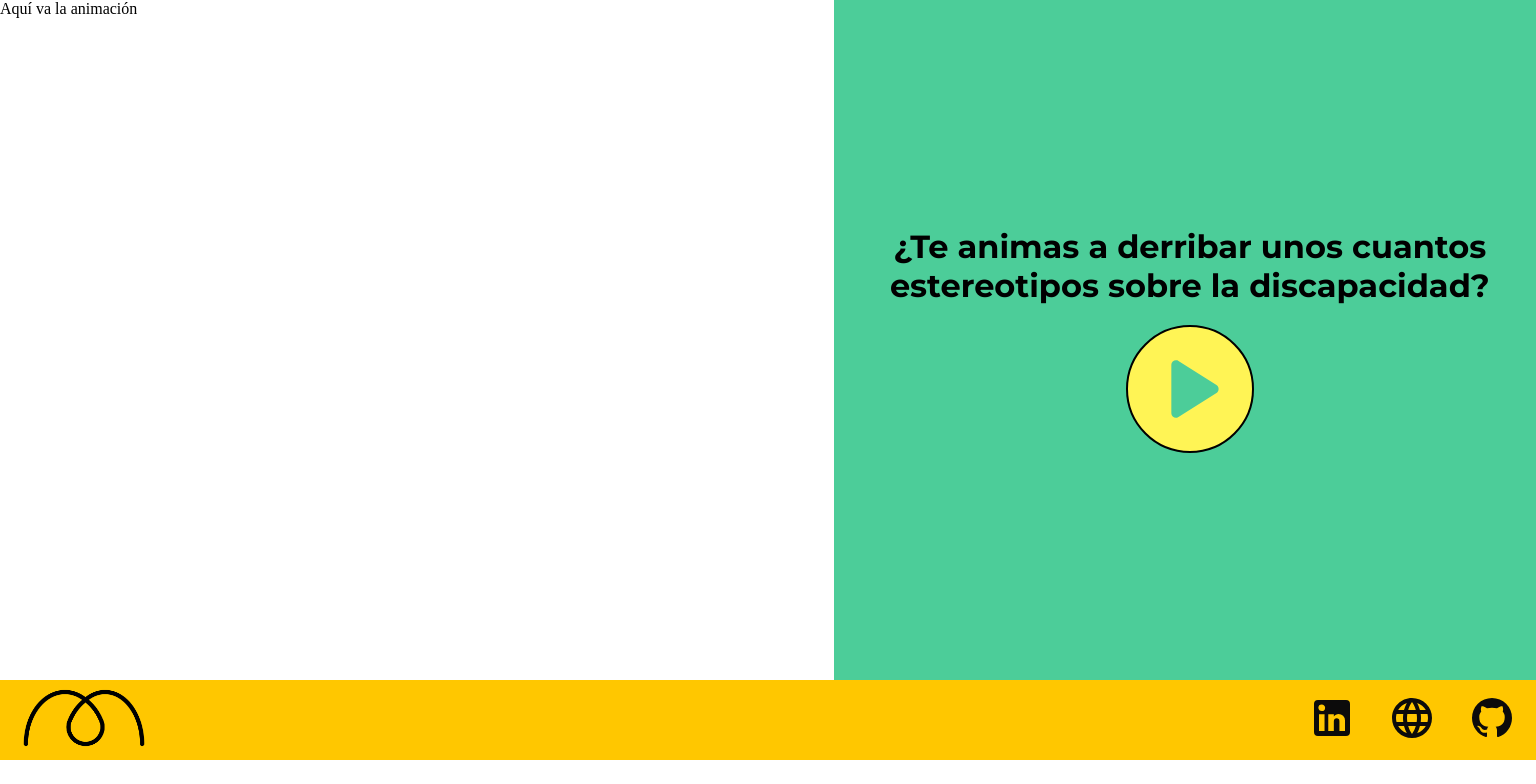
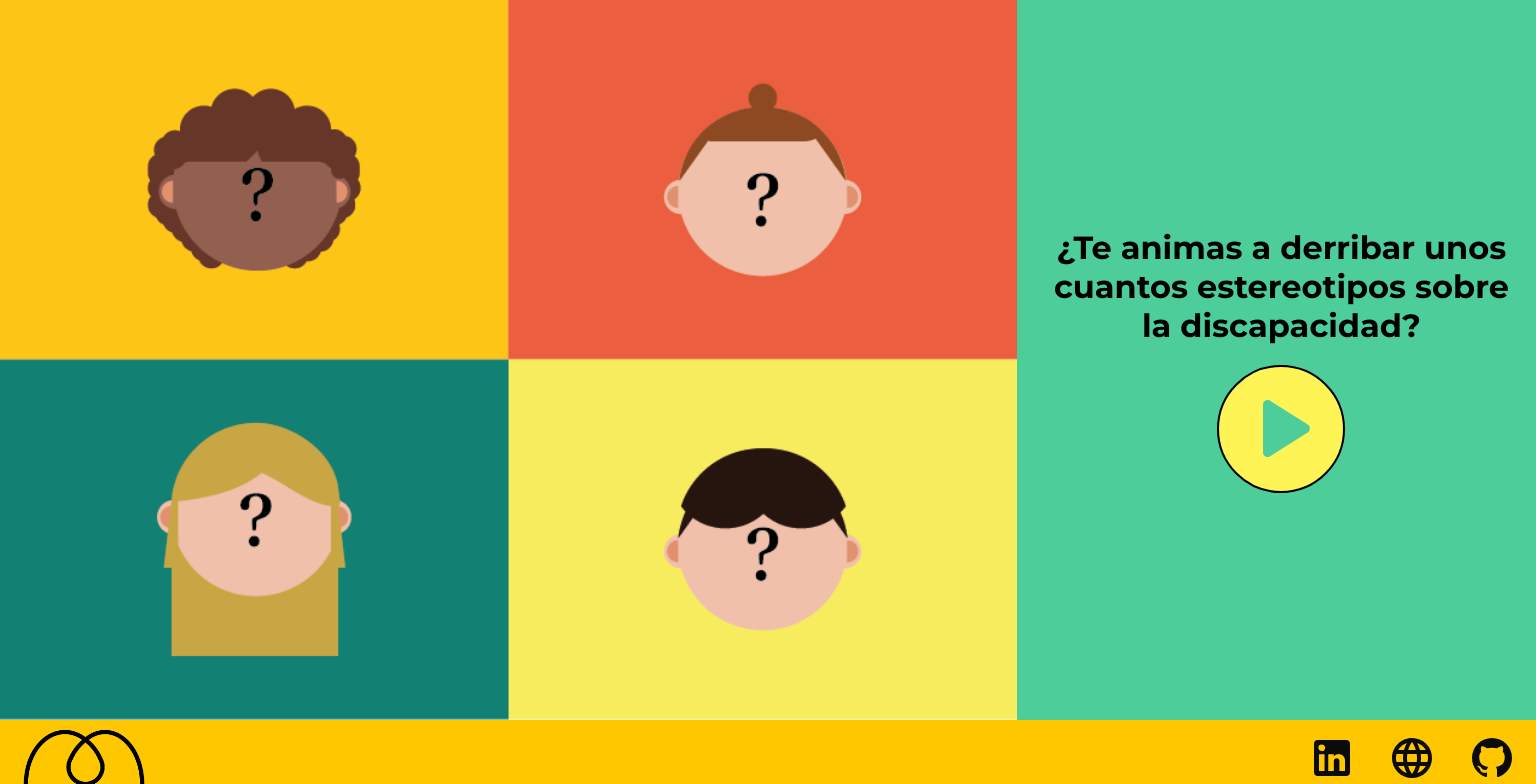
Before and after one commit to mloherr/quizz-disability, an Angular app: page / in a window 1536 px wide. Shown: the top 784 px of the page. Built offline with nearby package versions, Linux system fonts and the light colour scheme.

Commit message:
Added custom img for landing

```diff
--- a/src/app/components/landing-page/landing-page.component.css
+++ b/src/app/components/landing-page/landing-page.component.css
@@ -7,12 +7,13 @@
     align-items: center;
     justify-content: space-between;
     gap: 0.6rem;
+    height: 100%;
   }
 
   .landingDecoration {
     background-color: white;
     width: 100%;
-    height: 45vh;
+    height: 100%;
   }
 
   .landingText {
@@ -124,7 +125,15 @@
   .landingDecoration {
     background-color: white;
     width: 100%;
-    height: 85vh;
+    height: 90vh;
+  }
+
+  .landingImage {
+    height: 100%;
+  }
+
+  .landingImage img {
+    height: 100%;
   }
 
   .landingText {
--- a/src/app/components/landing-page/landing-page.component.html
+++ b/src/app/components/landing-page/landing-page.component.html
@@ -1,6 +1,8 @@
 <main class="landingMain">
   <section class="landingDecoration">
-    <p>Aquí va la animación</p>
+    <div class="landingImage">
+      <img src="assets/landingDesign.webp" alt="" />
+    </div>
   </section>
   <section class="landingText">
     <h1 class="landingTitle">
--- a/src/app/components/layout/layout.component.css
+++ b/src/app/components/layout/layout.component.css
@@ -0,0 +1,4 @@
+.layoutMain {
+  height: 100%;
+  width: 100%;
+}
--- a/src/app/components/layout/layout.component.html
+++ b/src/app/components/layout/layout.component.html
@@ -1,4 +1,4 @@
-<div>
+<div class="layoutMain">
   <router-outlet />
   <app-footer />
 </div>
```
Also changed, not shown: src/assets/landingDesign.webp (added).
